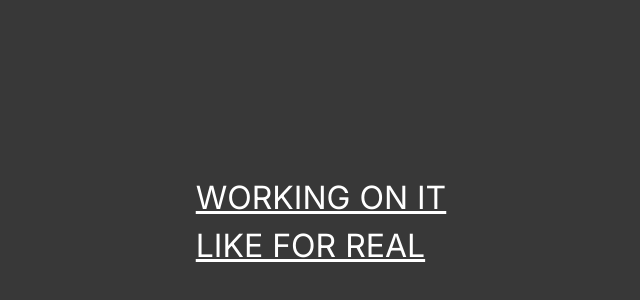
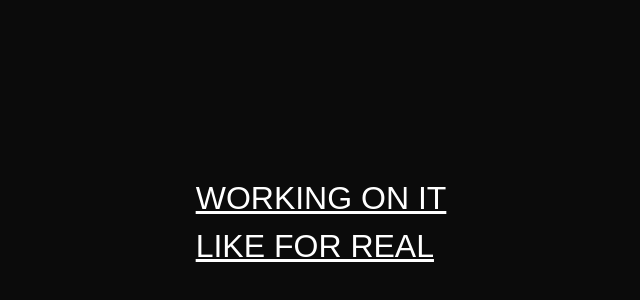
Before and after one commit to RoyaLProg/portfolio, a Next.js app in the folder srcs/app/: page / in a window 1280 px wide. Shown: the part 178-478 px from the top of the page, without its empty margins (319-959 px from the left). Built offline with nearby package versions, Linux system fonts and the light colour scheme.

Commit message:
UPDATE : app/globals.css
updating global to fit front-end expectations + adding new colors

```diff
--- a/srcs/app/src/app/globals.css
+++ b/srcs/app/src/app/globals.css
@@ -3,11 +3,21 @@
 @tailwind utilities;
 
 :root {
-
+	--text-color: #fff;
+	--background-color: #0b0b0b;
+	--accent-color: #e6d43f;
+	--grey-color: #333;
+	--secondary-color: #811a1a;
 }
 
 html, body {
 	margin: 0;
-	background-color: #383838;
+	background-color: var(--background-color, blue);
 	height: 100dvh;
 }
+
+p {
+	font-family: "Gantari", sans-serif;
+	font-optical-sizing: auto;
+	font-style: normal;
+}
```
